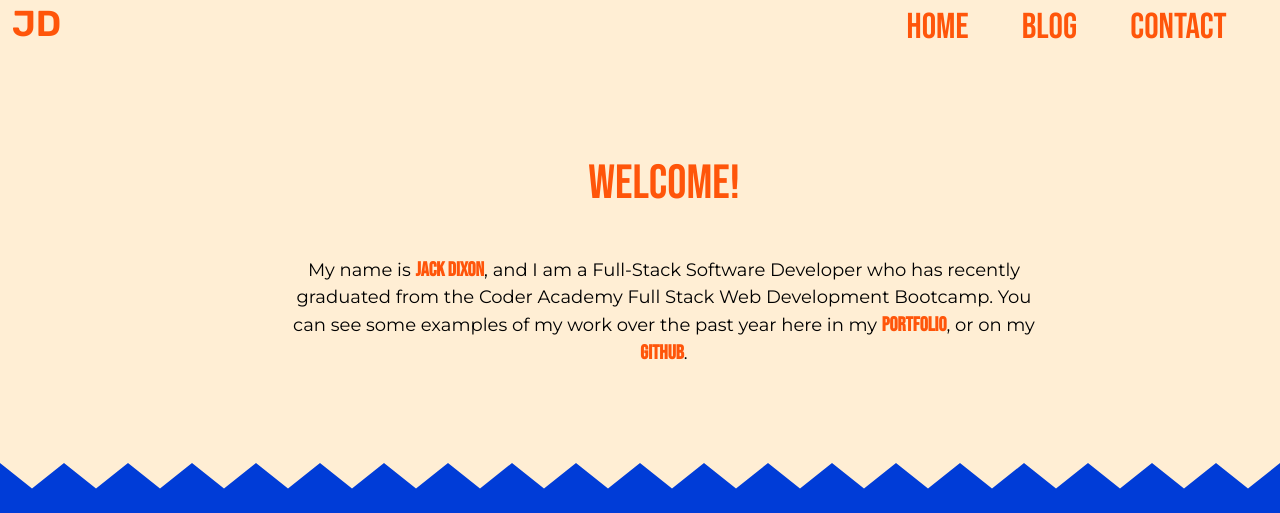
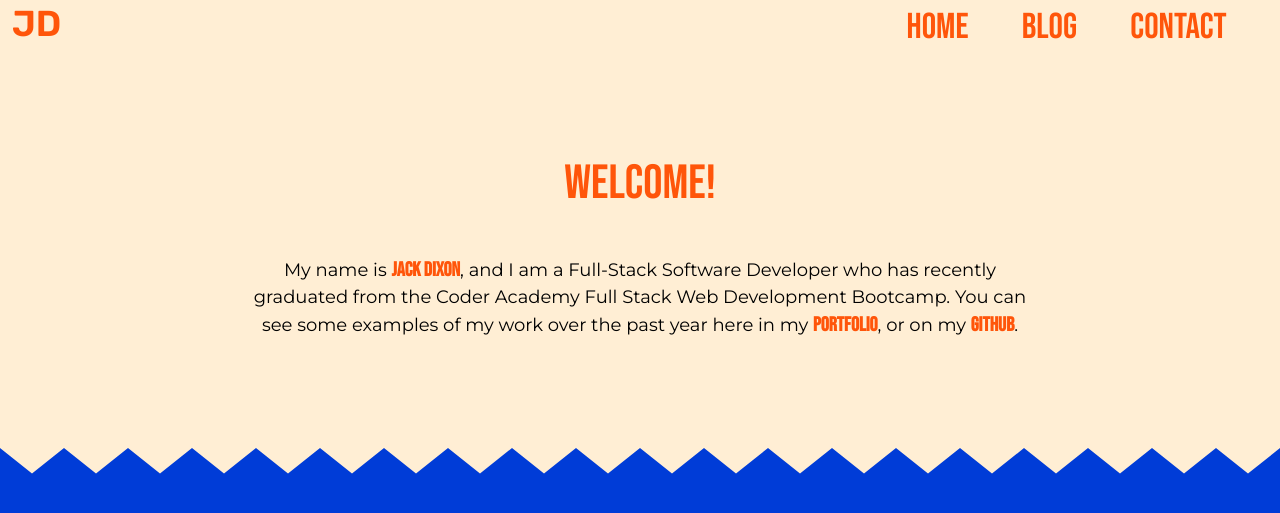
Before and after one commit to JackDixon019/Portfolio_Site, a React (Create React App) app: page / in a window 1280 px wide. Shown: the top 513 px of the page. Built offline with nearby package versions, Linux system fonts and the light colour scheme.

Commit message:
Feat: removed padding from left-side on large screens

```diff
--- a/src/components/JaggedSection.jsx
+++ b/src/components/JaggedSection.jsx
@@ -1,6 +1,6 @@
 export default function JaggedSection({ children }) {
     return (
-        <section className="jagged w-full p-12 lg:pl-16 xl:pl-24 relative font-Montserrat before:bg-papaya-whip-100 after:bg-papaya-whip-100">
+        <section className="jagged w-full p-12 relative font-Montserrat before:bg-papaya-whip-100 after:bg-papaya-whip-100">
             {children}
         </section>
     );
--- a/src/pages/Blog.jsx
+++ b/src/pages/Blog.jsx
@@ -7,7 +7,7 @@ export default function BlogPage() {
     return (
         <div>
             <JaggedSection id="intro">
-                <h1 className={styles.title + colours.linkOnPapaya}>Blog</h1>
+                <h1 className={styles.title + colours.linkOnPapaya + " m-auto"}>Blog</h1>
             </JaggedSection>
             <NonJaggedSection colour="bg-smalt-800">
                 <h1 className={styles.title + colours.linkOnSmalt}>
```
